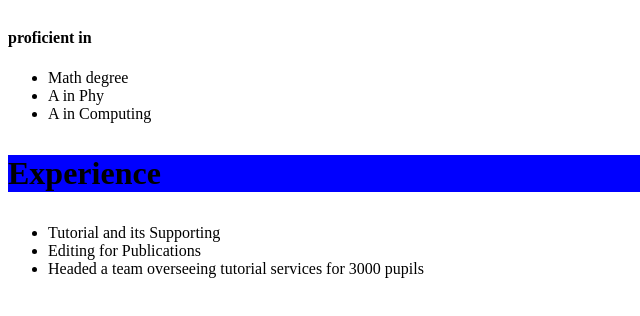
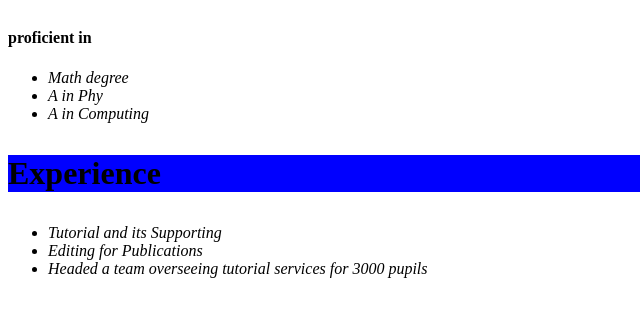
Before and after one commit to chan-ted/web-development-labs, a plain HTML site: page index.html in a window 1280 px wide. Shown: the part 130-446 px from the top of the page, 0-640 px from the left. Drawn offline with Linux system fonts and the light colour scheme.

Commit message:
Update master.css

```diff
--- a/master.css
+++ b/master.css
@@ -1,5 +1,5 @@
 h3 {background-color: blue;
      font-size:2em ;
    }
-ul{font-color:red;
+ul{font-style:italic;
   }
```
